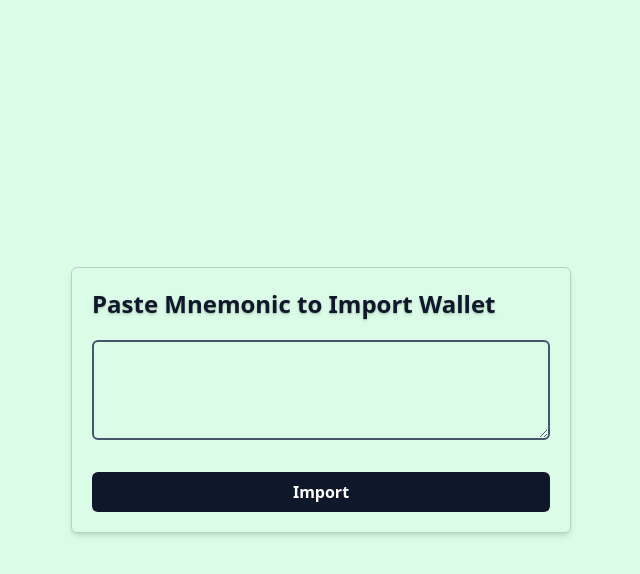
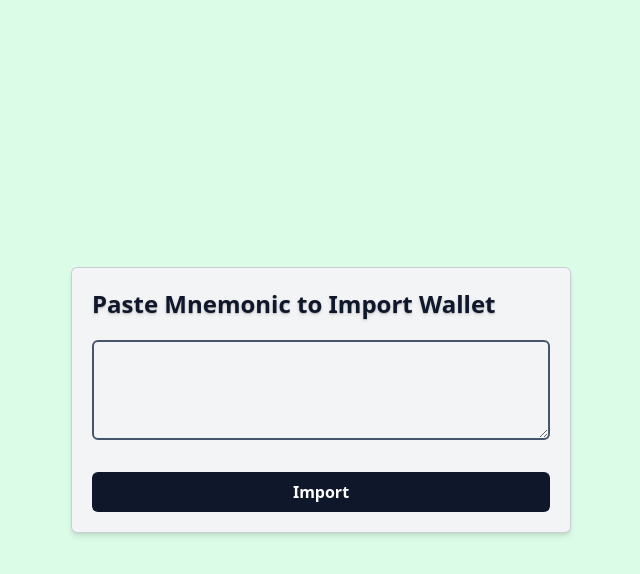
Before and after one commit to Jhon-crypt/ucc_wallet, a React (Vite) app: page / in a window 1280 px wide. Both pictures are taken after a click on the button "Import Existing Wallet". Shown: the top 574 px of the page, without its empty margins (319-959 px from the left). Built offline with nearby package versions, Linux system fonts and the light colour scheme.

Commit message:
GREAT IS THY FAITHFULNESS LORD UNTO ME!

```diff
--- a/src/App.tsx
+++ b/src/App.tsx
@@ -1,4 +1,4 @@
-import React, { useState, useEffect, useRef } from 'react';
+import { useState, useRef } from 'react';
 import { DirectSecp256k1HdWallet } from '@cosmjs/proto-signing';
 import { SigningStargateClient, StargateClient } from '@cosmjs/stargate';
 import * as bip39 from 'bip39';
@@ -122,7 +122,7 @@ export default function App() {
   }
 
   return (
-    <div className="flex justify-center items-center h-screen bg-green-100 px-3">
+    <div className="flex justify-center items-center h-screen bg-green-100 px-3 py-10 overflow-y-auto">
       {/* <div className="w-full h-full justify-center flex flex-col items-center bg-white shadow-lg rounded-lg p-6"> */}
         {step === 'welcome' && (
           <div className=''>
@@ -136,7 +136,7 @@ export default function App() {
         )}
 
         {step === 'new' && (
-          <div className="flex flex-col gap-5 mx-auto shadow-md border-gray-500/30 border w-full md:w-[500px] rounded-md p-5">
+          <div className="flex flex-col gap-5 mx-auto shadow-md border-gray-500/30 border w-full md:w-[500px] rounded-md p-5 bg-gray-100">
             {/* <h2 className="text-xl font-bold text-indigo-700">Your Mnemonic Phrase</h2> */}
             <h2 className="text-2xl text-shadow-md font-bold text-slate-900">Your Secret Phrase</h2>
             <textarea className="rounded-md border-2 border-slate-600 outline-none p-3 font-semibold" rows={3} readOnly value={mnemonic} />
@@ -156,7 +156,7 @@ export default function App() {
         )}
 
         {step === 'confirm' && (
-          <div className="flex flex-col gap-5 mx-auto shadow-md border-gray-500/30 border w-full md:w-[500px] rounded-md p-5">
+          <div className="flex flex-col gap-5 mx-auto shadow-md border-gray-500/30 border w-full md:w-[500px] rounded-md p-5 bg-gray-100">
             <h2 className="text-2xl text-shadow-md font-bold text-slate-900">Confirm Your Mnemonic</h2>
             <textarea className="rounded-md border-2 border-slate-600 outline-none p-3 font-semibold" rows={3} value={confirmedMnemonic} onChange={(e) => setConfirmedMnemonic(e.target.value)} />
             <button onClick={confirmMnemonic} className="bg-slate-900 text-white font-semibold py-2 rounded-md hover:bg-black duration-200 w-full mt-3 cursor-pointer">Confirm</button>
@@ -164,7 +164,7 @@ export default function App() {
         )}
 
         {step === 'import' && (
-          <div className="flex flex-col gap-5 mx-auto shadow-md border-gray-500/30 border w-full md:w-[500px] rounded-md p-5">
+          <div className="flex flex-col gap-5 mx-auto shadow-md border-gray-500/30 border w-full md:w-[500px] rounded-md p-5 bg-gray-100">
             <h2 className="text-2xl text-shadow-md font-bold text-slate-900">Paste Mnemonic to Import Wallet</h2>
             <textarea className="rounded-md border-2 border-slate-600 outline-none p-3 font-semibold" rows={3} value={confirmedMnemonic} onChange={(e) => setConfirmedMnemonic(e.target.value)} />
             <button onClick={importWallet} className="bg-slate-900 text-white font-semibold py-2 rounded-md hover:bg-black duration-200 w-full mt-3 cursor-pointer">Import</button>
@@ -172,16 +172,16 @@ export default function App() {
         )}
 
         {step === 'dashboard' && (
-          <div className="flex flex-col gap-5 mx-auto shadow-md border-gray-500/30 border w-full md:w-[500px] rounded-md p-5">
+          <div className="flex flex-col gap-5 mx-auto shadow-md border-gray-500/30 border w-full md:w-[500px] rounded-md p-5 bg-gray-100">
             <h2 className="text-2xl text-shadow-md font-bold text-slate-900">Dashboard</h2>
             <p className="text-sm"><strong>Address:</strong> {address}</p>
             <p className="text-sm mb-4"><strong>Balance:</strong> {balance} {DISPLAY_DENOM}</p>
 
             <div className="border-t pt-4 flex flex-col gap-3">
               <h3 className="font-bold mb-1 text-indigo-700">Send</h3>
-              <p className="text-xs text-gray-500 mb-1">Available: {balance} {DISPLAY_DENOM}</p>
-              <input type="text" className="input" placeholder="Recipient address" value={to} onChange={(e) => setTo(e.target.value)} />
-              <input type="number" className="input" placeholder="Amount" value={amount} onChange={(e) => setAmount(e.target.value)} />
+              <input type="text" className="px-3 border-b-2 shadow-sm border-slate-800 rounded-md h-12 outline-none" placeholder="Recipient address" value={to} onChange={(e) => setTo(e.target.value)} />
+              <p className="text-xs text-gray-500 mb-1 mt-5 text-right">Available: {balance} {DISPLAY_DENOM}</p>
+              <input type="number" className="px-3 border-b-2 shadow-sm border-slate-800 rounded-md h-12 outline-none" placeholder="Amount" value={amount} onChange={(e) => setAmount(e.target.value)} />
               <button onClick={sendTokens} className="bg-slate-900 text-white font-semibold py-2 rounded-md hover:bg-black duration-200 w-full mt-3 cursor-pointer">Send</button>
             </div>
 
```
